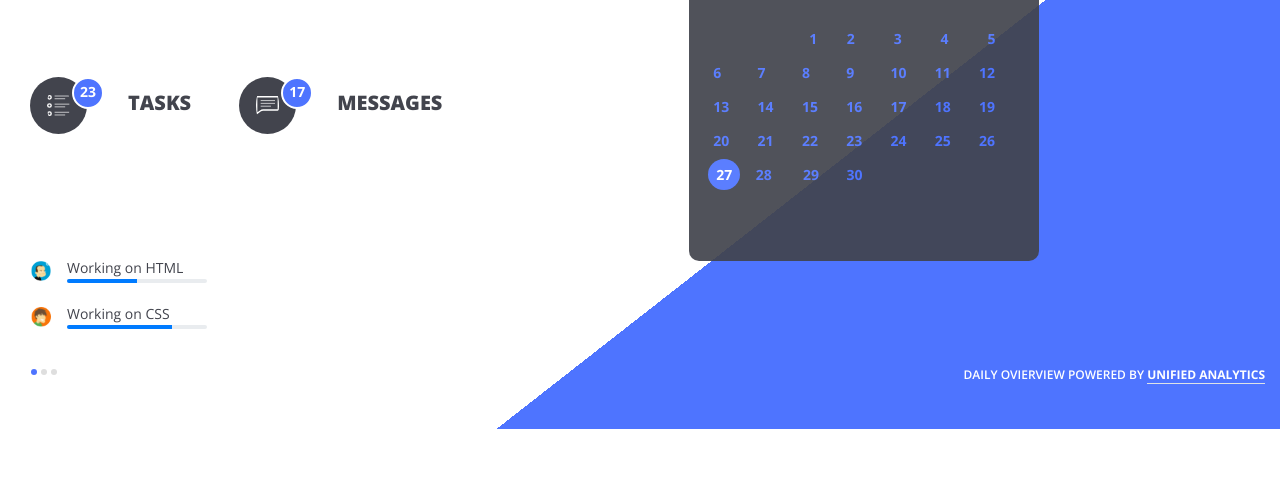
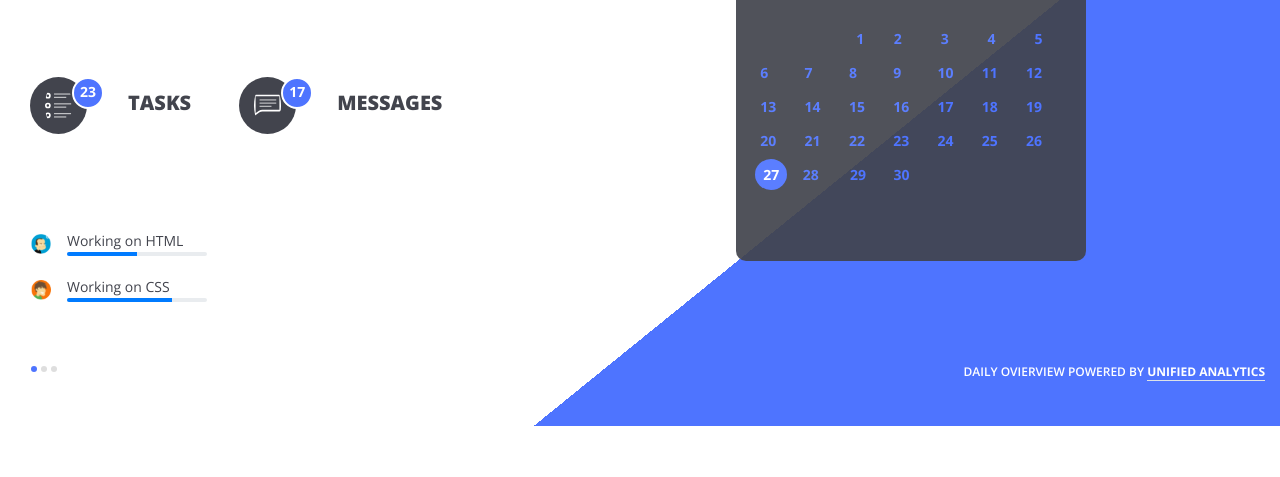
Before and after one commit to Kinga-parasiewicz/zadanie-twoheads, a website: page index.html in a window 1280 px wide. Shown: the part 426-903 px from the top of the page. After the commit the page ends 852 px from the top, so only its background shows below. Drawn offline with nearby package versions, Linux system fonts and the light colour scheme.

Commit message:
delete file progress and added styles to header, changed sections

```diff
--- a/index.html
+++ b/index.html
@@ -47,9 +47,13 @@
 						<img class="mt-2 pl-3" src="images/combined-shape.svg" alt="shape">
 					</li>
 				</ul>
+			</div>
 			</nav>
-			<div class="d-flex col row ">
-				<header class="page-header mr-3">
+			<section id="hero">
+				<div class="container-fluid">
+				<div class="col">
+					<div class="row">
+						<div class="page-header">
 							<div class="container">
 								<h1 class="text-uppercase">hello dude, how are you today?</h1>
 								<div class="d-flex mt-4">
@@ -65,10 +69,33 @@
 									</div>
 								</div>
 							</div>
-				</header>
-				<section class="page-section__calendar ml-5">
+									<div class="d-block">
+										<div class="level-person d-flex ">
+											<img class="level-img ml-3 mr-3" src="images/team-ante.png" alt="ante">
+											<div class="level-des mt-0">
+												<p class="level-name mb-0 font-weight-light">Working on HTML</p>
+												<div class="progress mt-1 ">
+													<div class="progress-bar pt-2 " role="progressbar" style="width: 50%" aria-valuenow="50"
+														aria-valuemin="0" aria-valuemax="100"></div>
+												</div>
+											</div>
+										</div>
+										<div class="level-person mt-4 d-flex mb-3">
+											<img class=" level-img ml-3 mr-3" src="images/team-matija-2.png" alt="icon-matija">
+											<div class="level-des mt-0">
+												<p class="mb-1 font-weight-light level-name">Working on CSS</p>
+												<div class="progress mt-1">
+													<div class="progress-bar" role="progressbar" style="width: 75%" aria-valuenow="75"
+														aria-valuemin="0" aria-valuemax="100"></div>
+												</div>
+											</div>
+										</div>
+									</div>
+						</div>
+
+						<div class="page-section__calendar">
 							<div class="container ">
-						<div class="calendar ml-5">
+								<div class="calendar">
 									<h2>27</h2>
 									<p class="text-uppercase">MAY</p>
 									<ul class="calendar-numbers mr-3 ml-4 mt-5 row  justify-content-md-center">
@@ -113,40 +140,22 @@
 									</ul>
 								</div>
 							</div>
-				</section>
-			</div>
-			<section class='section-progress pt-0'>
-				<div>
-					<div class="level-person d-flex ">
-						<img class="level-img ml-3 mr-3" src="images/team-ante.png" alt="ante">
-						<div class="level-des mt-0">
-							<p class="level-name mb-0 font-weight-light">Working on HTML</p>
-							<div class="progress mt-1 ">
-								<div class="progress-bar pt-2 " role="progressbar" style="width: 50%" aria-valuenow="50"
-									aria-valuemin="0" aria-valuemax="100"></div>
-							</div>
-						</div>
-					</div>
-					<div class="level-person mt-4 d-flex mb-3">
-						<img class=" level-img ml-3 mr-3" src="images/team-matija-2.png" alt="icon-matija">
-						<div class="level-des mt-0">
-							<p class="mb-1 font-weight-light level-name">Working on CSS</p>
-							<div class="progress mt-1">
-								<div class="progress-bar" role="progressbar" style="width: 75%" aria-valuenow="75"
-									aria-valuemin="0" aria-valuemax="100"></div>
-							</div>
-						</div>
 						</div>
 					</div>
 					</section>
-			<section class="section-circle mb-5 pb-5 pt-4 d-flex space-around">
+			<section class="section-circle pb-5 pt-5 d-flex space-around">
+				<div class="container-fluid">
+				<div class="col">
+				<div class="row">
 				<div class="pr-1 ml-3 mr-1 dot dot-circle rounded-circle"></div>
 				<div class="pr-1 mr-1 dot rounded-circle"> </div>
 				<div class="pr-1 mr-1 dot rounded-circle"> </div>
 				<p class="text-uppercase ml-md-auto">Daily ovierview powered by <span
 						class="border-bottom pb-0 font-weight-bold">Unified analytics</span></p>
+					</div>
+					</div>
+					</div>
 			</section>
-		</div>
 	</main>
 
 	<!-- / page-home -->
--- a/scss/_header.scss
+++ b/scss/_header.scss
@@ -1,4 +1,5 @@
 .page-header{
+  margin-right: 159px;
   .container{
      h1{
     width: 475px;
@@ -12,6 +13,8 @@
       div{
        margin-top: 80px;
         .inf{
+
+
             span{
               width: 32px;
               height: 32px;
@@ -26,10 +29,12 @@
               color:$whiteColor;}
                 .inf-icon{
                     width: 57px;
-                  height: 57px;
-                  padding:6px 17px;
-                  object-fit:contain ;
-                  background-color: $bgColor;}
+                    height:57px;
+                    padding:5px 15px;
+                    background-color: $bgColor;
+                    object-fit:fill ;
+                    }
+
                     p{
                       color:$bgColor;
                       font-size: 20px;
@@ -39,4 +44,25 @@
         }
       }
   }
+
+  .level-person{
+    margin-top: 100px;
+
+
+    .level-img{
+      width:20px;
+      height:20px;
     }
+      .level-des{
+        .level-name{
+          font-size:14px;
+          color:$bgColor;
+         font-family:$open-sans;
+        }
+       .progress{
+           width:140px;
+           height:4px;
+       }
+      }
+    }
+}
--- a/scss/_progress.scss
+++ /dev/null
@@ -1,17 +0,0 @@
-
-
-  .level-img{
-    width:20px;
-    height:20px;
-  }
-    .level-des{
-      .level-name{
-        font-size:14px;
-        color:$bgColor;
-       font-family:$open-sans;
-      }
-     .progress{
-         width:140px;
-         height:4px;
-     }
-    }
--- a/scss/main.scss
+++ b/scss/main.scss
@@ -16,5 +16,5 @@
 /* Variables
    ========================================================================== */
    .page-home{
-      background:linear-gradient(142deg, rgba(255,255,255,1) 67%, $main 67%);
+      background:linear-gradient(141deg, rgba(255,255,255,1) 68%, $main 68%);
    };
```
Also changed, not shown: css/main.css, 1 other file. Lines whose indentation alone changed are shown as unchanged.
